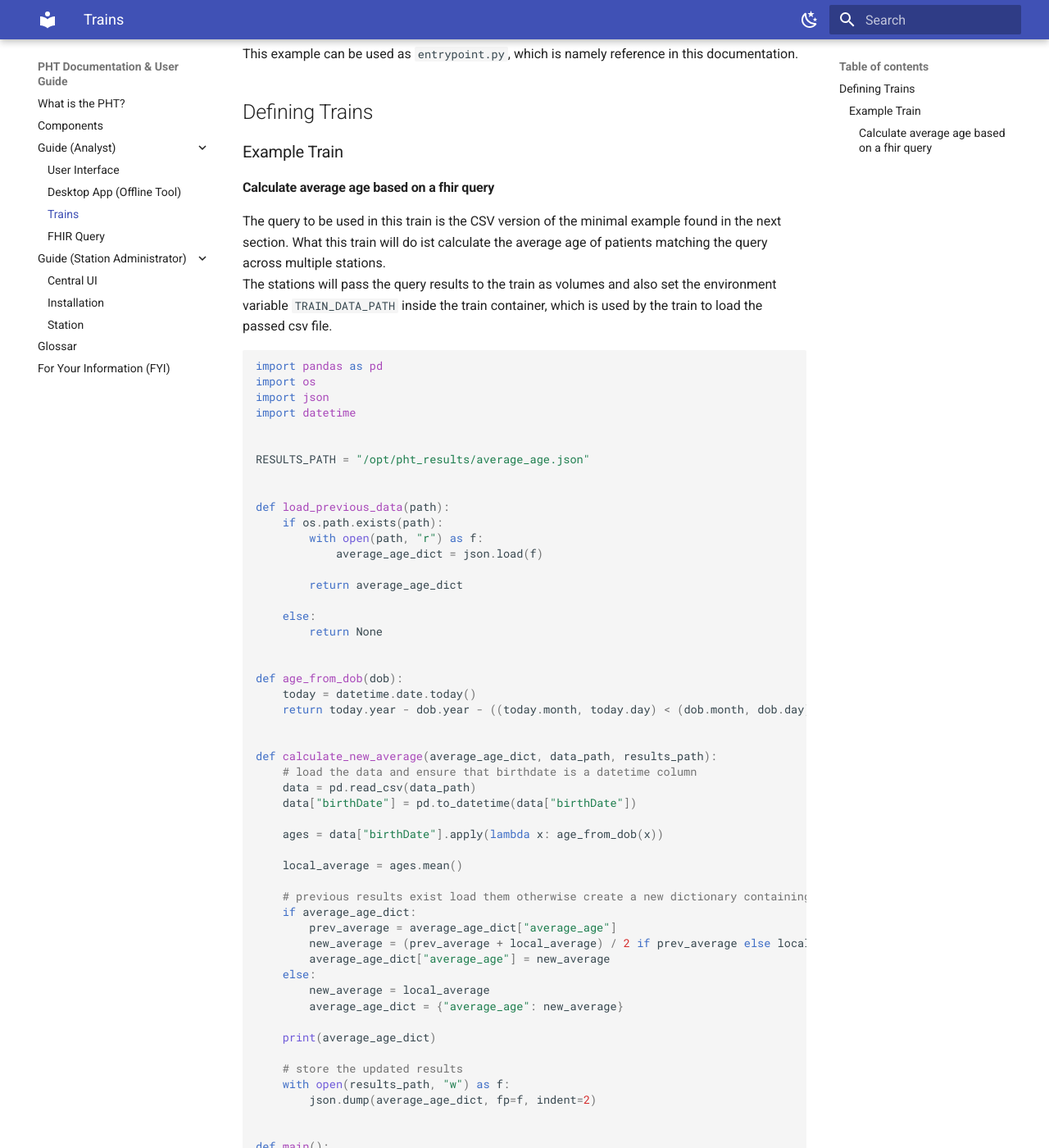
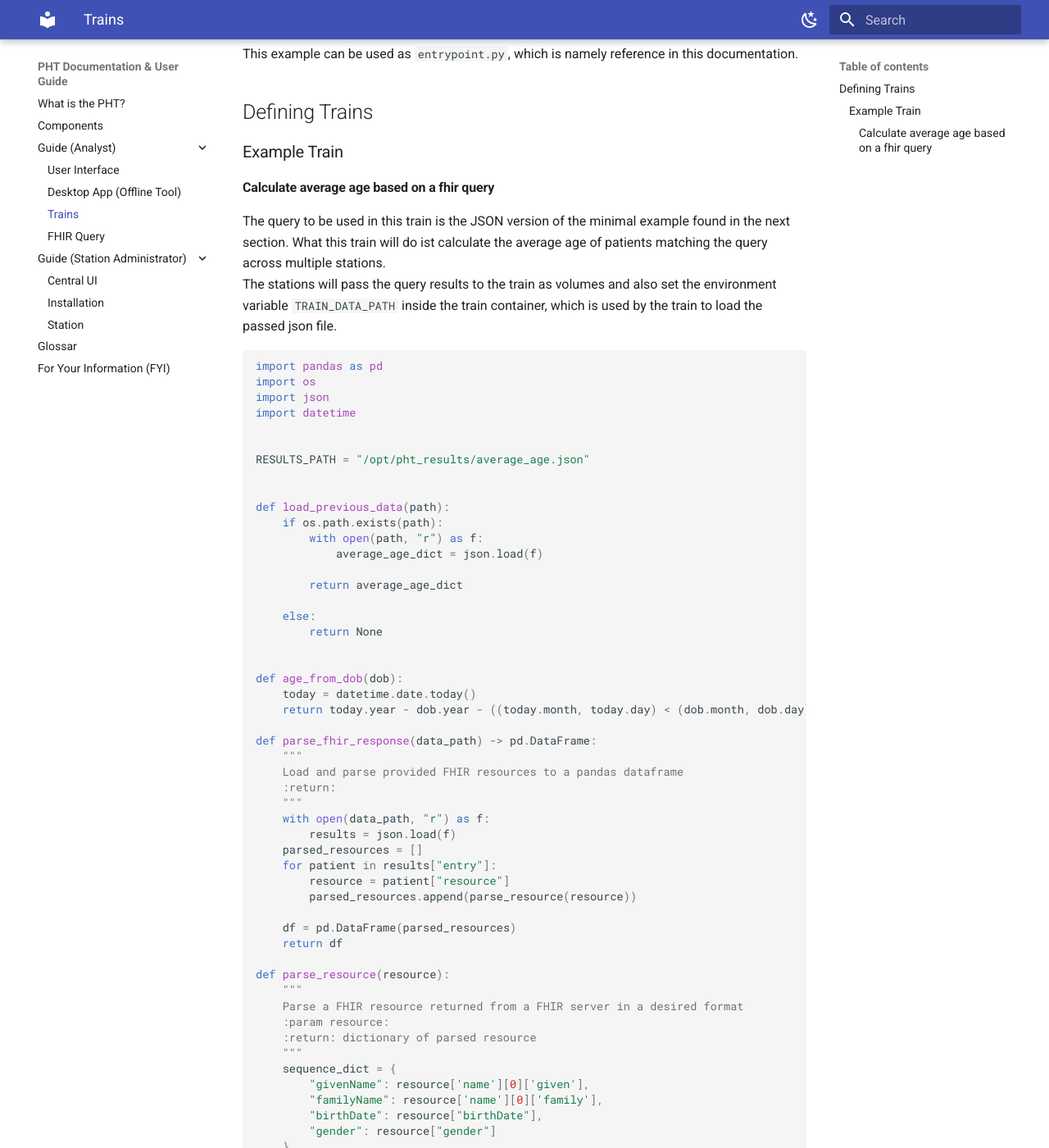
Before and after one commit to PHT-Medic/documentation, an MkDocs documentation site: the page built from docs/user_guide/trains.md, in a window 1280 px wide and 1400 px high, scrolled down 245 px. Shown: the whole window at 82% size. Built offline with MkDocs 1.6.1 and Material for MkDocs 9.7.7, drawn with Linux system fonts in a browser that asks for light colours; some of the changed text lies outside the part shown.

Commit message:
entrypoint fix for example train

````diff
--- a/docs/user_guide/trains.md
+++ b/docs/user_guide/trains.md
@@ -12,10 +12,10 @@ This example can be used as `entrypoint.py`, which is namely reference in this d
 ### Example Train
 
 #### Calculate average age based on a fhir query
-The query to be used in this train is the CSV version of the minimal example found in the next section.
+The query to be used in this train is the JSON version of the minimal example found in the next section.
 What this train will do ist calculate the average age of patients matching the query across multiple stations.
 The stations will pass the query results to the train as volumes and also set the environment variable `TRAIN_DATA_PATH`
-inside the train container, which is used by the train to load the passed csv file.
+inside the train container, which is used by the train to load the passed json file.
 
 ```python
 import pandas as pd
@@ -42,15 +42,45 @@ def age_from_dob(dob):
     today = datetime.date.today()
     return today.year - dob.year - ((today.month, today.day) < (dob.month, dob.day))
 
+def parse_fhir_response(data_path) -> pd.DataFrame:
+    """
+    Load and parse provided FHIR resources to a pandas dataframe
+    :return:
+    """
+    with open(data_path, "r") as f:
+        results = json.load(f)
+    parsed_resources = []
+    for patient in results["entry"]:
+        resource = patient["resource"]
+        parsed_resources.append(parse_resource(resource))
+
+    df = pd.DataFrame(parsed_resources)
+    return df
+
+def parse_resource(resource):
+    """
+    Parse a FHIR resource returned from a FHIR server in a desired format
+    :param resource:
+    :return: dictionary of parsed resource
+    """
+    sequence_dict = {
+        "givenName": resource['name'][0]['given'],
+        "familyName": resource['name'][0]['family'],
+        "birthDate": resource["birthDate"],
+        "gender": resource["gender"]
+    }
+    return sequence_dict
+
 
 def calculate_new_average(average_age_dict, data_path, results_path):
     # load the data and ensure that birthdate is a datetime column
-    data = pd.read_csv(data_path)
+    data = parse_fhir_response(data_path)
     data["birthDate"] = pd.to_datetime(data["birthDate"])
 
     ages = data["birthDate"].apply(lambda x: age_from_dob(x))
 
     local_average = ages.mean()
+
 
     # previous results exist load them otherwise create a new dictionary containing the results
     if average_age_dict:
@@ -69,7 +99,7 @@ def calculate_new_average(average_age_dict, data_path, results_path):
 
 
 def main():
-    data_path = os.getenv("TRAIN_DATA_PATH", "/opt/train_data/patients.csv")
+    data_path = os.getenv("TRAIN_DATA_PATH", "/opt/train_data/patients.json")
     print(f"Loading data at {data_path}")
     prev_results = load_previous_data(RESULTS_PATH)
     calculate_new_average(prev_results, data_path, RESULTS_PATH)
@@ -78,4 +108,5 @@ def main():
 if __name__ == '__main__':
     main()
 
+
 ```
````
